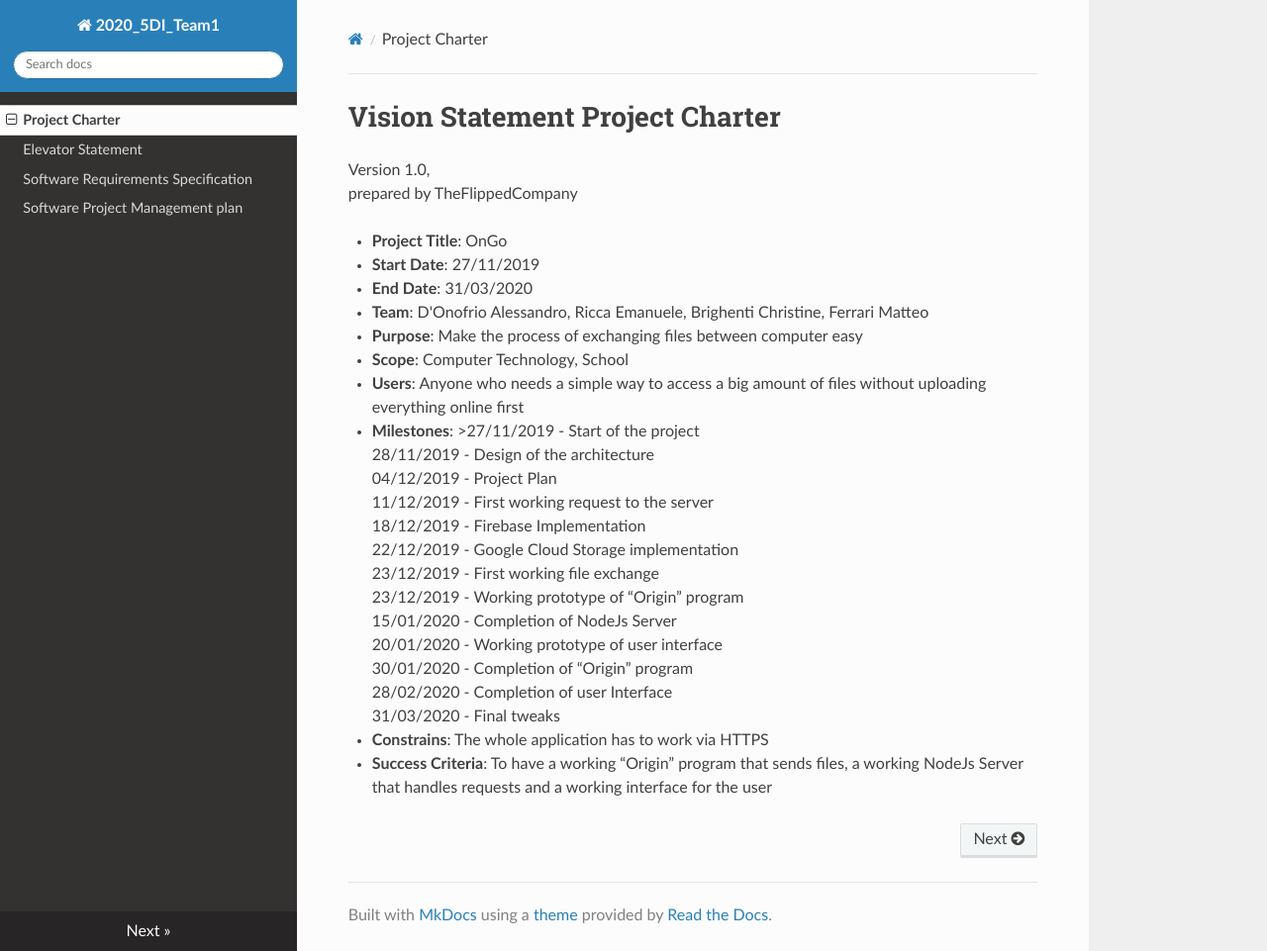
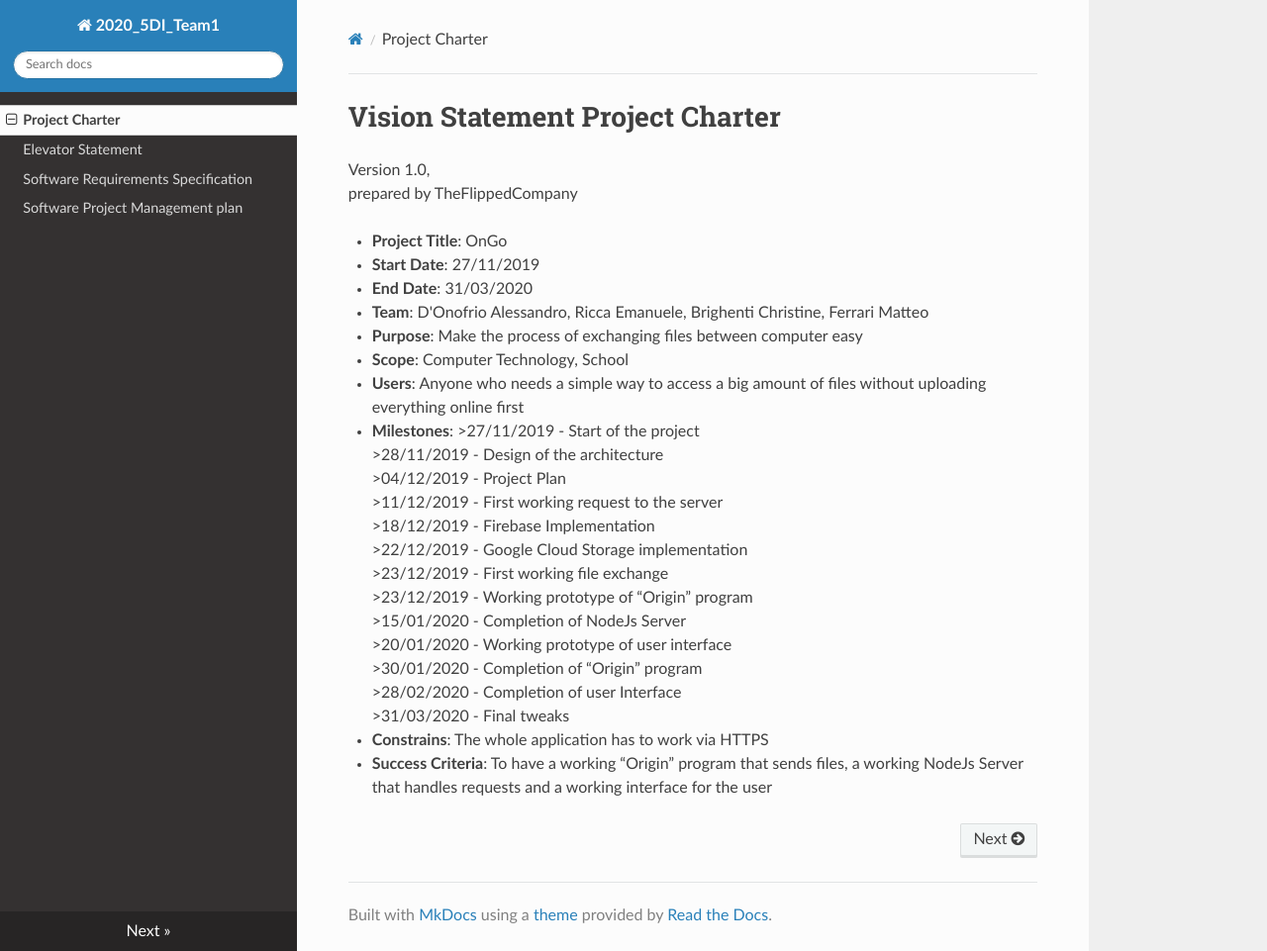
Before and after one commit to FlippedAle/2020_5DI_Team1_DOnofrio, an MkDocs documentation site: the page built from docs/vspc.md, in a window 1280 px wide and 961 px high. Shown: the whole window at 99% size. Built offline with MkDocs 1.6.1, drawn with Linux system fonts in a browser that asks for light colours; nearby versions of some CDN libraries.

```diff
--- a/docs/vspc.md
+++ b/docs/vspc.md
@@ -10,20 +10,22 @@ prepared by TheFlippedCompany
 * **Purpose**: Make the process of exchanging files between computer easy
 * **Scope**: Computer Technology, School
 * **Users**: Anyone who needs a simple way to access a big amount of files without uploading everything online first
+
 * **Milestones**:
     >27/11/2019 - Start of the project
-    28/11/2019 - Design of the architecture
-    04/12/2019 - Project Plan
-    11/12/2019 - First working request to the server
-    18/12/2019 - Firebase Implementation
-    22/12/2019 - Google Cloud Storage implementation
-    23/12/2019 - First working file exchange
-    23/12/2019 - Working prototype of “Origin” program
-    15/01/2020 - Completion of NodeJs Server
-    20/01/2020 - Working prototype of user interface
-    30/01/2020 - Completion of “Origin” program
-    28/02/2020 - Completion of user Interface
-    31/03/2020 - Final tweaks
+    >28/11/2019 - Design of the architecture
+    >04/12/2019 - Project Plan
+    >11/12/2019 - First working request to the server
+    >18/12/2019 - Firebase Implementation
+    >22/12/2019 - Google Cloud Storage implementation
+    >23/12/2019 - First working file exchange
+    >23/12/2019 - Working prototype of “Origin” program
+    >15/01/2020 - Completion of NodeJs Server
+    >20/01/2020 - Working prototype of user interface
+    >30/01/2020 - Completion of “Origin” program
+    >28/02/2020 - Completion of user Interface
+    >31/03/2020 - Final tweaks
+
 * **Constrains**: The whole application has to work via HTTPS
 * **Success Criteria**:
     To have a working “Origin” program that sends files, a working NodeJs Server that handles requests and a working interface for the user
```
